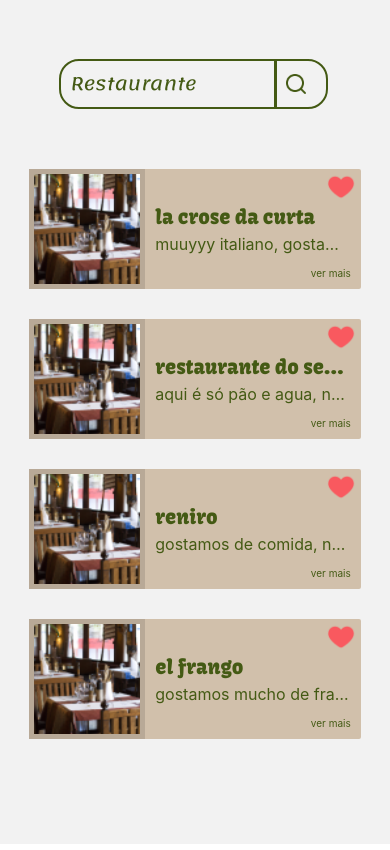
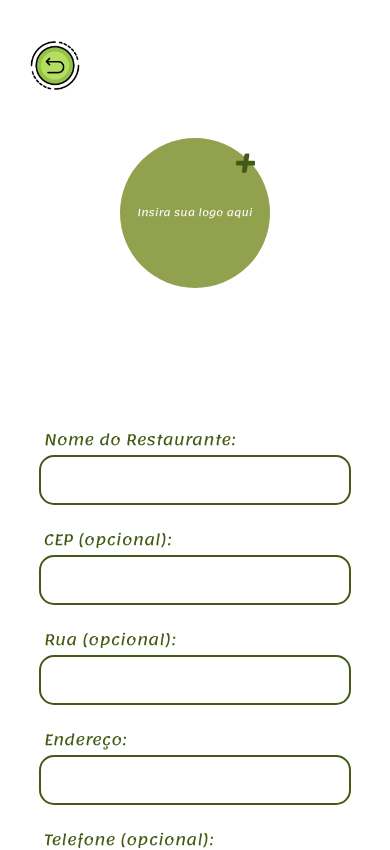
Before and after one commit to 91921902/Palatos-ReactNative, a React Native app: screen / in a window 390 px wide. Shown: the top 850 px of the page. Built offline with nearby package versions, Linux system fonts and the light colour scheme; no server answers.

Commit message:
Testes file blob

```diff
--- a/App.js
+++ b/App.js
@@ -28,7 +28,7 @@ const Stack = createStackNavigator();
 const MyNavigator = () => {
   return (
     <NavigationContainer>
-      <Stack.Navigator initialRouteName='BuscaRestaurante'screenOptions={{ headerShown: false }}>
+      <Stack.Navigator initialRouteName='NovoCadastro' screenOptions={{ headerShown: false }}>
         <Stack.Screen name="planosEPacotes" component={PlanosEPacotes} />
         <Stack.Screen name="NovoCadastro" component={NovoCadastro} />
         <Stack.Screen name="NovoMenu" component={NovoMenu} />
--- a/package.json
+++ b/package.json
@@ -16,6 +16,7 @@
     "@react-navigation/native": "^6.1.8",
     "@react-navigation/stack": "^6.3.18",
     "axios": "^1.5.0",
+    "buffer": "^6.0.3",
     "expo": "^49.0.7",
     "expo-barcode-scanner": "^12.7.0",
     "expo-image-picker": "~14.3.2",
--- a/pages/novoCadastro/NovoCadastro.js
+++ b/pages/novoCadastro/NovoCadastro.js
@@ -1,6 +1,7 @@
 import React from "react"
 import { useState, useEffect } from "react"
 import { Image, View, Text, ScrollView, TextInput, Animated, Easing, Pressable, Platform } from "react-native"
+import { Buffer } from "buffer"
 import { styles } from "./styles"
 import BotaoVoltar from "../../components/BotaoVoltar.js"
 import { useFormTools } from "../../providers/FormRestContext"
@@ -16,6 +17,29 @@ import * as Font from 'expo-font';
 import fontLemonada from "../../assets/fonts/lemonada.ttf"
 import CheckBoxCategory from "../../components/CheckBoxCategory"
 
+
+function base64toBlob(base64Data, contentType = '', sliceSize = 512) {
+    // tentando tirar o tipo de conteúdo que está em base64 aaaaa
+
+    base64Data = base64Data.split(",")[1]
+    const byteCharacters = atob(base64Data);
+    const byteArrays = [];
+
+    for (let offset = 0; offset < byteCharacters.length; offset += sliceSize) {
+        const slice = byteCharacters.slice(offset, offset + sliceSize);
+
+        const byteNumbers = new Array(slice.length);
+        for (let i = 0; i < slice.length; i++) {
+            byteNumbers[i] = slice.charCodeAt(i);
+        }
+
+        const byteArray = new Uint8Array(byteNumbers);
+        byteArrays.push(byteArray);
+    }
+
+    const blob = new Blob(byteArrays, { type: contentType });
+    return blob;
+}
 
 
 function NovoCadastro({ navigation }) {
@@ -38,7 +62,7 @@ function NovoCadastro({ navigation }) {
     const [cep, setCep] = useState("")
     const [rua, setRua] = useState("")
     const { userTools } = useFormTools()
-    const {categorias} = useFormTools()
+    const { categorias } = useFormTools()
 
     const [isEdit, setIsEdit] = useState(false)
     const [fileEdit, setFileEdit] = useState({})
@@ -83,7 +107,7 @@ function NovoCadastro({ navigation }) {
 
                 const decoded = decode(token)
 
-                const {idRestaurante} = decoded
+                const { idRestaurante } = decoded
 
                 if (idRestaurante) {
 
@@ -100,7 +124,7 @@ function NovoCadastro({ navigation }) {
                     setCep(restaurante.cep)
                     setRua(restaurante.rua)
 
-                    navigation.navigate("PainelADM" , {idRestaurante})
+                    navigation.navigate("PainelADM", { idRestaurante })
                 }
             }
 
@@ -161,7 +185,7 @@ function NovoCadastro({ navigation }) {
                 if (token) {
 
                     const decoded = decode(token)
-                    const {idRestaurante} = decoded
+                    const { idRestaurante } = decoded
                     if (idRestaurante && tokenIsValid) {
                         const restaurante = await api.get("/restaurante/search/" + idRestaurante)
                             .then(response => response.data.result)
@@ -227,7 +251,7 @@ function NovoCadastro({ navigation }) {
         newFormData.append('nome', nome)
         newFormData.append('endereco', endereco)
         newFormData.append('telefone', telefone)
-        newFormData.append('celular',celular)
+        newFormData.append('celular', celular)
         newFormData.append('descricao', descricao)
         newFormData.append('categorias', categorias)
         newFormData.append('reservasAtivas', btnReservation)
@@ -258,9 +282,9 @@ function NovoCadastro({ navigation }) {
             setFoto(result.assets[0].uri);
             const fileName = result.assets[0].uri.substring(result.assets[0].uri.lastIndexOf("/") + 1, result.assets[0].uri.length)
 
-            const indiceBarra =  result.assets[0].uri.indexOf('/');
+            const indiceDoisPontos = result.assets[0].uri.indexOf(':');
 
-            const fileType =  result.assets[0].uri.substring(indiceBarra + 1, indiceBarra + 4)
+            const fileType = result.assets[0].uri.substring(indiceDoisPontos + 1, result.assets[0].uri.indexOf(";"))
 
             if (isEdit) {
 
@@ -278,28 +302,24 @@ function NovoCadastro({ navigation }) {
 
             } else {
 
-                const formData = new FormData()
-                formData.append('file', JSON.parse(JSON.stringify({
-                    name: fileName,
-                    uri: result.assets[0].uri,
-                    type: 'image/' + fileType
-                })))
-
-                console.log(formData)
-                const entries = formData.entries();
-
-                // Use um loop para percorrer as entradas
-                for (const entry of entries) {
-                    const [key, value] = entry;
-                    console.log(`Chave: ${key}, Valor: ${value}`);
+                let blob
+                try {
+                    blob = base64toBlob(result.assets[0].uri, fileType)
+                } catch (err) {
+                    console.log(`Erro ao converter para binário`, err)
+                    alert(`Erro ao converter para binário: ${err}`)
                 }
 
-                await api.post("loadImage", formData, {
+                const formData = new FormData()
+                formData.append('file', blob, fileName)
+
+                const dataRequest = await api.post("loadImage", formData, {
                     headers: {
                         'Content-Type': 'multipart/form-data'
                     }
                 })
 
+                console.log(dataRequest)
                 setFile({
                     name: fileName,
                     uri: result.assets[0].uri,
@@ -330,7 +350,7 @@ function NovoCadastro({ navigation }) {
         formData.append('nome', nome)
         formData.append('endereco', endereco)
         formData.append('telefone', telefone)
-        formData.append('celular',celular)
+        formData.append('celular', celular)
         formData.append('descricao', descricao)
         formData.append('categorias', categorias)
         formData.append('reservasAtivas', btnReservation)
@@ -343,7 +363,7 @@ function NovoCadastro({ navigation }) {
         try {
             const token = await AsyncStorage.getItem("token")
             const decoded = decode(token)
-            const {idRestaurante} = decoded
+            const { idRestaurante } = decoded
             await api.put("restaurante/edit/" + idRestaurante, formData, {
                 headers: {
                     Authorization: token
@@ -353,52 +373,52 @@ function NovoCadastro({ navigation }) {
             await AsyncStorage.removeItem("restaurante")
             navigation.navigate("PainelADM")
 
-        } catch(err) {
+        } catch (err) {
             alert("erro em tentar editar o restaurante")
         }
 
     }
 
-    return(
+    return (
         <View style={styles.containerNovoCadastro}>
-            <BotaoVoltar onPress={backPage}/>
+            <BotaoVoltar onPress={backPage} />
             <View style={styles.boxUploadPhoto}>
-                <Pressable style={[styles.buttonUpload, {overflow: !foto ? "" : "hidden"}]} onPress={pickImage}>
+                <Pressable style={[styles.buttonUpload, { overflow: !foto ? "" : "hidden" }]} onPress={pickImage}>
                     {!foto ? (
                         <>
-                            <Image source={require("../../assets/icons/btnMaisV2.png")} style={styles.btnMais}/>
-                            <Text style={{color: "white", fontFamily: "lemonada", fontSize: 10}}>Insira sua logo aqui</Text>
+                            <Image source={require("../../assets/icons/btnMaisV2.png")} style={styles.btnMais} />
+                            <Text style={{ color: "white", fontFamily: "lemonada", fontSize: 10 }}>Insira sua logo aqui</Text>
                         </>
                     ) : (
-                        <Image source={{uri: foto}} style={{height: '100%', width: '100%', resizeMode: "cover"}} />
+                        <Image source={{ uri: foto }} style={{ height: '100%', width: '100%', resizeMode: "cover" }} />
                     )}
                 </Pressable>
             </View>
-            <ScrollView style={{height: "60%"}}>
+            <ScrollView style={{ height: "60%" }}>
                 <View style={styles.formularioCadastroRest}>
                     <View style={styles.boxInpt}>
                         <Text style={styles.formText}>Nome do Restaurante:</Text>
-                        <TextInput  style={styles.inptFormRest} cursorColor={"#445A14"} accessibilityLabel="Nome:" value={nome} onChangeText={setNome}/>
+                        <TextInput style={styles.inptFormRest} cursorColor={"#445A14"} accessibilityLabel="Nome:" value={nome} onChangeText={setNome} />
                     </View>
                     <View style={styles.boxInpt}>
                         <Text style={styles.formText}>CEP (opcional):</Text>
-                        <TextInput  style={styles.inptFormRest} cursorColor={"#445A14"} accessibilityLabel="CEP:" value={cep} onChangeText={setCep}/>
+                        <TextInput style={styles.inptFormRest} cursorColor={"#445A14"} accessibilityLabel="CEP:" value={cep} onChangeText={setCep} />
                     </View>
                     <View style={styles.boxInpt}>
                         <Text style={styles.formText}>Rua (opcional):</Text>
-                        <TextInput  style={styles.inptFormRest} cursorColor={"#445A14"} accessibilityLabel="Rua:" value={rua} onChangeText={setRua}/>
+                        <TextInput style={styles.inptFormRest} cursorColor={"#445A14"} accessibilityLabel="Rua:" value={rua} onChangeText={setRua} />
                     </View>
                     <View style={styles.boxInpt}>
                         <Text style={styles.formText}>Endereço:</Text>
-                        <TextInput  style={styles.inptFormRest} cursorColor={"#445A14"} accessibilityLabel="Endereço:" value={endereco} onChangeText={setEndereco}/>
+                        <TextInput style={styles.inptFormRest} cursorColor={"#445A14"} accessibilityLabel="Endereço:" value={endereco} onChangeText={setEndereco} />
                     </View>
                     <View style={styles.boxInpt}>
                         <Text style={styles.formText}>Telefone (opcional):</Text>
-                        <TextInput  style={styles.inptFormRest} cursorColor={"#445A14"} accessibilityLabel="Telefone (opcional):" value={telefone} onChangeText={setTelefone}/>
+                        <TextInput style={styles.inptFormRest} cursorColor={"#445A14"} accessibilityLabel="Telefone (opcional):" value={telefone} onChangeText={setTelefone} />
                     </View>
                     <View style={styles.boxInpt}>
                         <Text style={styles.formText}>Celular:</Text>
-                        <TextInput  style={styles.inptFormRest} cursorColor={"#445A14"} accessibilityLabel="Celular:" value={celular} onChangeText={setCelular}/>
+                        <TextInput style={styles.inptFormRest} cursorColor={"#445A14"} accessibilityLabel="Celular:" value={celular} onChangeText={setCelular} />
                     </View>
                     <View style={styles.boxInpt}>
                         <Text style={styles.formText}>Descrição (opcional):</Text>
@@ -418,19 +438,19 @@ function NovoCadastro({ navigation }) {
                             accessibilityRole="text"
                             accessibilityLabel="Descrição do restaurante:"
                         />
-                        <Text style={{paddingLeft: 10, fontFamily: "lemonada", color: "#445A14", fontSize: 11}}>Max 186</Text>
+                        <Text style={{ paddingLeft: 10, fontFamily: "lemonada", color: "#445A14", fontSize: 11 }}>Max 186</Text>
                     </View>
                     <View style={styles.boxInpt}>
                         <Text style={styles.formText}>Categoria (Min. 1):</Text>
-                        <TextInput  style={styles.inptFormRest} cursorColor={"#445A14"} onPressIn={() => setCategoriasVisiveis(true)} onChangeText={setFiltroCategoria} value={filtroCategoria} accessibilityLabel="Categoria:"/>
+                        <TextInput style={styles.inptFormRest} cursorColor={"#445A14"} onPressIn={() => setCategoriasVisiveis(true)} onChangeText={setFiltroCategoria} value={filtroCategoria} accessibilityLabel="Categoria:" />
 
                         {
-                            true ? (<CheckBoxCategory filter={filtroCategoria}/>) : (<View />)
+                            true ? (<CheckBoxCategory filter={filtroCategoria} />) : (<View />)
                         }
 
                     </View>
                     <View style={styles.boxReserva}>
-                        <Text style={{fontFamily: "lemonada", fontSize: 18, color: "#445A14"}}>Terá reserva?</Text>
+                        <Text style={{ fontFamily: "lemonada", fontSize: 18, color: "#445A14" }}>Terá reserva?</Text>
 
                         <View>
                             <View style={styles.btnYesOrNot} accessibilityRole="button">
@@ -445,10 +465,10 @@ function NovoCadastro({ navigation }) {
                                         },
                                     ]}
                                 />
-                                <Pressable  onPress={toggleReservation}  style={{width: "50%"}}>
+                                <Pressable onPress={toggleReservation} style={{ width: "50%" }}>
                                     <Text style={[styles.textBtnYes, { color: btnReservation ? "white" : "#92A14D" }]}>Sim</Text>
                                 </Pressable>
-                                <Pressable  onPress={toggleReservation} style={{width: "50%"}}>
+                                <Pressable onPress={toggleReservation} style={{ width: "50%" }}>
                                     <Text style={[styles.textBtnNot, { color: btnReservation ? "#92A14D" : "white" }]}>Não</Text>
                                 </Pressable>
                             </View>
@@ -460,12 +480,13 @@ function NovoCadastro({ navigation }) {
                                     alignItems: "center",
                                     gap: 20
                                 }}>
-                                    <Text style={{fontFamily: "lemonada", fontSize: 12, color: "#445A14"}}>Escolha seu tempo de tolerância:</Text>
+                                    <Text style={{ fontFamily: "lemonada", fontSize: 12, color: "#445A14" }}>Escolha seu tempo de tolerância:</Text>
                                     <TextInput
                                         keyboardType="numeric"
                                         onChangeText={setTempoTolerancia}
                                         value={tempoTolerancia}
-                                        style={{width: 150, backgroundColor: "transparent", height: 50,borderWidth: 2,
+                                        style={{
+                                            width: 150, backgroundColor: "transparent", height: 50, borderWidth: 2,
                                             borderColor: "#445A14",
                                             borderRadius: 15,
                                             textAlign: "center",
@@ -487,12 +508,12 @@ function NovoCadastro({ navigation }) {
 
                     </View>
                 </View>
-                <View style={{alignItems: "flex-end", marginTop: 30, padding: 15}}>
+                <View style={{ alignItems: "flex-end", marginTop: 30, padding: 15 }}>
                     {
                         isEdit ? (
-                            <Text style={{fontFamily: "lemonada", fontSize: 18, color: "#445A14"}} accessibilityRole="button" onPress={editRestaurant}>Editar</Text>
+                            <Text style={{ fontFamily: "lemonada", fontSize: 18, color: "#445A14" }} accessibilityRole="button" onPress={editRestaurant}>Editar</Text>
                         ) : (
-                           <Text style={{fontFamily: "lemonada", fontSize: 18, color: "#445A14"}} accessibilityRole="button" onPress={nextFormPage}>Próximo</Text>
+                            <Text style={{ fontFamily: "lemonada", fontSize: 18, color: "#445A14" }} accessibilityRole="button" onPress={nextFormPage}>Próximo</Text>
                         )
                     }
 
```
Also changed, not shown: 1 other file (tests, documents, lock files or other folders). Lines whose indentation alone changed are shown as unchanged.
